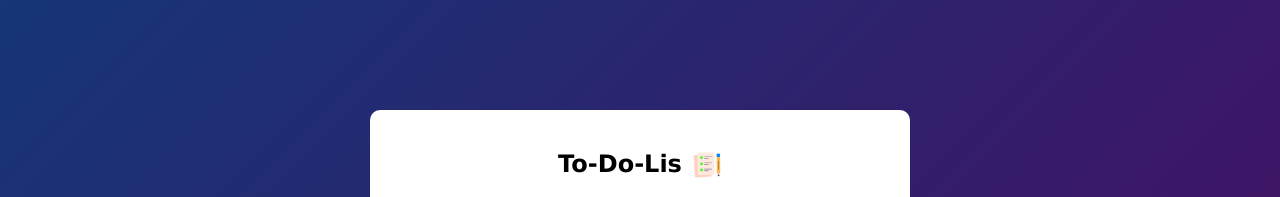
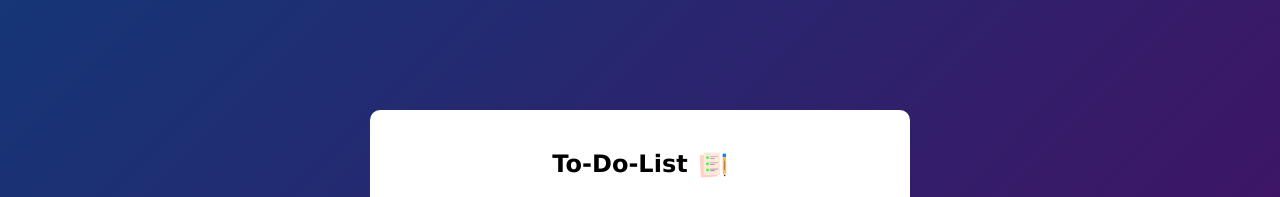
Before and after one commit to TOMYSILA/To-Do-List-Websitee, a plain HTML site: page index.html in a window 1280 px wide. Shown: the top 197 px of the page. Drawn offline with Linux system fonts and the light colour scheme.

Commit message:
Update index.html

```diff
--- a/index.html
+++ b/index.html
@@ -11,7 +11,7 @@
 <body>
   <div class="container">
     <div class="todoApp">
-      <h2>To-Do-Lis <img src="image/icon.png" alt="img-icon"></h2>
+      <h2>To-Do-List <img src="image/icon.png" alt="img-icon"></h2>
       <div class="row">
         <input type="text" id="input-box" placeholder="Add your text">
         <button onclick="addTask()">Add</button>
```
